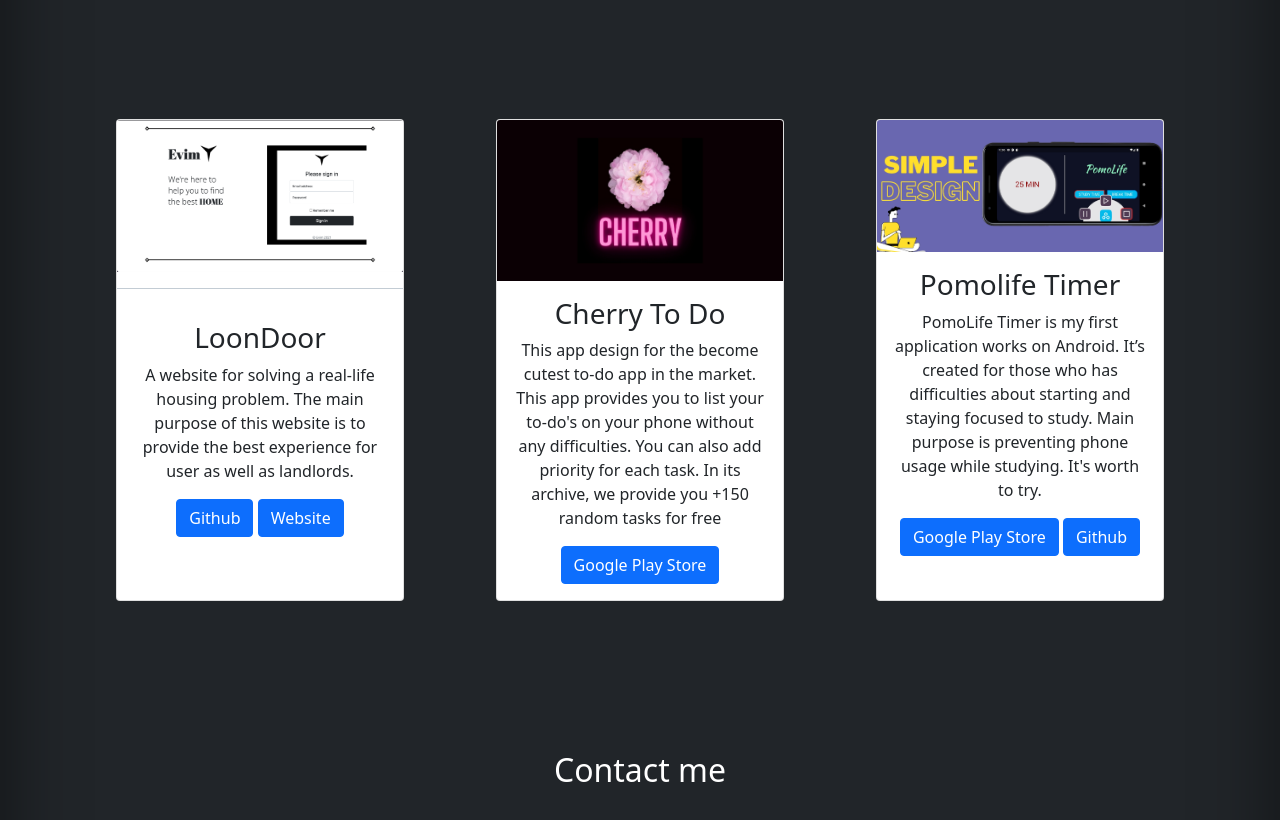
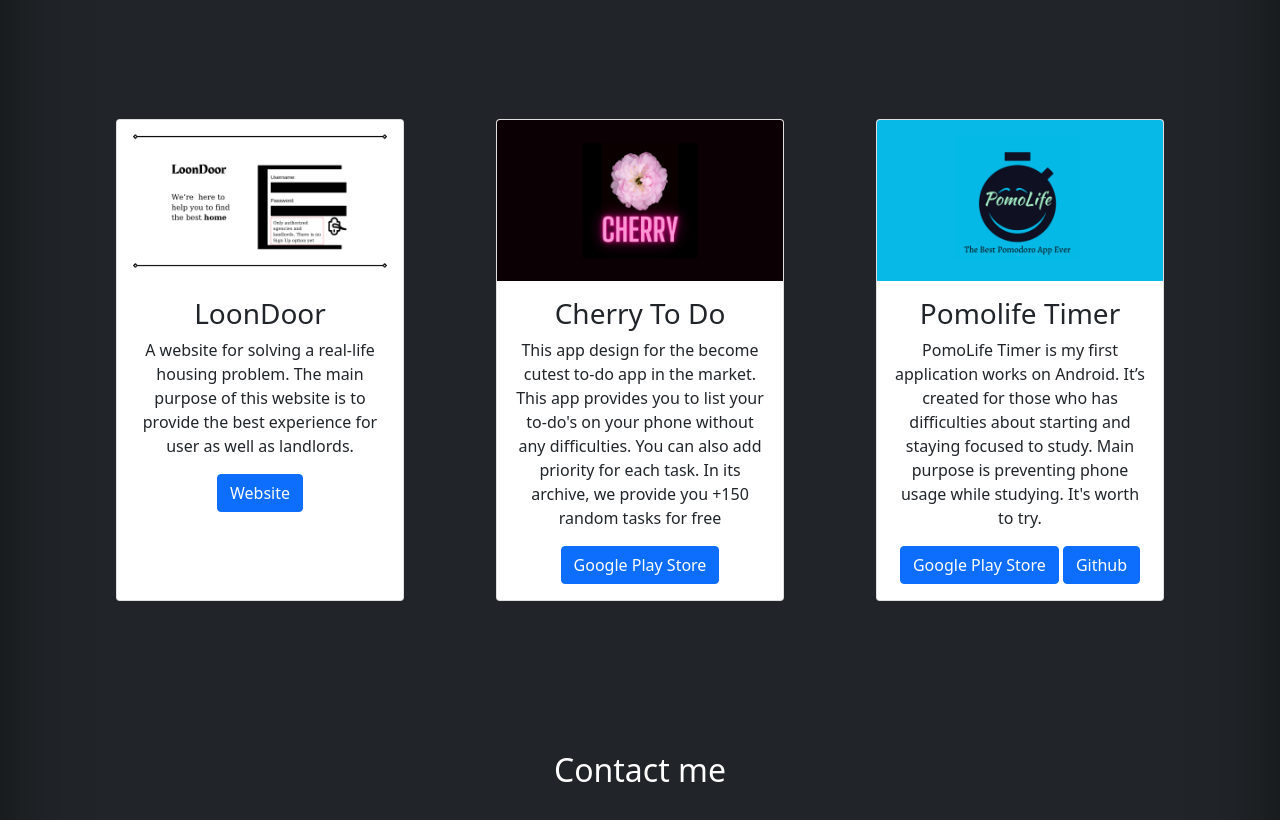
Before and after one commit to frkntkny/my-portfolio-page, a plain HTML site: page index.html in a window 1280 px wide. Shown: the part 900-1720 px from the top of the page. Drawn offline with nearby package versions, Linux system fonts and the light colour scheme.

Commit message:
update december 17 20.17

```diff
--- a/index.html
+++ b/index.html
@@ -76,15 +76,15 @@
         <div class="row">
           <div class="col-sm d-flex justify-content-center mt-1">
             <!-- One of three columns -->
+            <!-- Photos Are 1280*720 -->
             <div class="card d-flex " style="width: 18rem;">
-              <img src="assets/images/evim.png" class="card-img-top" alt="...">
-              <hr style="color: #123455;">
+              <img src="assets/images/LoonDoor.png" class="card-img-top" alt="...">
               <div class="card-body ">
                 <h3 class="card-title text-dark">LoonDoor</h3>
                 <p class="card-text text-dark align-start">A website for solving a real-life housing problem. The main
                   purpose of this website is to provide the best experience for user as well as landlords.</p>
-                  <a href="https://github.com/frkntkny/evim"  class="btn btn-primary" target="_blank">Github</a>
-                  <a href="www.loondoor.com"  class="btn btn-primary" target="_blank">Website</a>
+                  <!-- <a href="https://github.com/frkntkny/evim"  class="btn btn-primary" target="_blank">Github</a> -->
+                  <a href="https://www.loondoor.com/"  class="btn btn-primary" target="_blank">Website</a>
               </div>
             </div>
 
@@ -95,7 +95,7 @@
           <div class="col-sm d-flex justify-content-center mt-1">
             <!-- One of three columns -->
             <div class="card d-flex" style="width: 18rem;">
-              <img src="assets/images/cherry-to-do.jpeg" class="card-img-top" alt="...">
+              <img src="assets/images/cherry-to-do.png" class="card-img-top" alt="...">
               <div class="card-body ">
                 <h3 class="card-title text-dark">Cherry To Do</h3>
                 <p class="card-text text-dark align-start">This app design for the become cutest to-do app in the market.
@@ -108,7 +108,7 @@
           <div class="col-sm d-flex justify-content-center mt-1">
             <!-- One of three columns -->
             <div class="card d-flex " style="width: 18rem;">
-              <img src="assets/images/pomolife-timer.jpeg" class="card-img-top" alt="...">
+              <img src="assets/images/pomolife-timer.png" class="card-img-top" alt="...">
               <div class="card-body ">
                 <h3 class="card-title text-dark">Pomolife Timer</h3>
                 <p class="card-text text-dark align-start">PomoLife Timer is my first application works on Android. It’s
```
Also changed, not shown: assets/images/LoonDoor.png (added), assets/images/cherry-to-do.jpeg (deleted), assets/images/cherry-to-do.png (added), assets/images/evim.png (deleted), assets/images/pomolife-timer.jpeg (deleted), assets/images/pomolife-timer.png (added).
